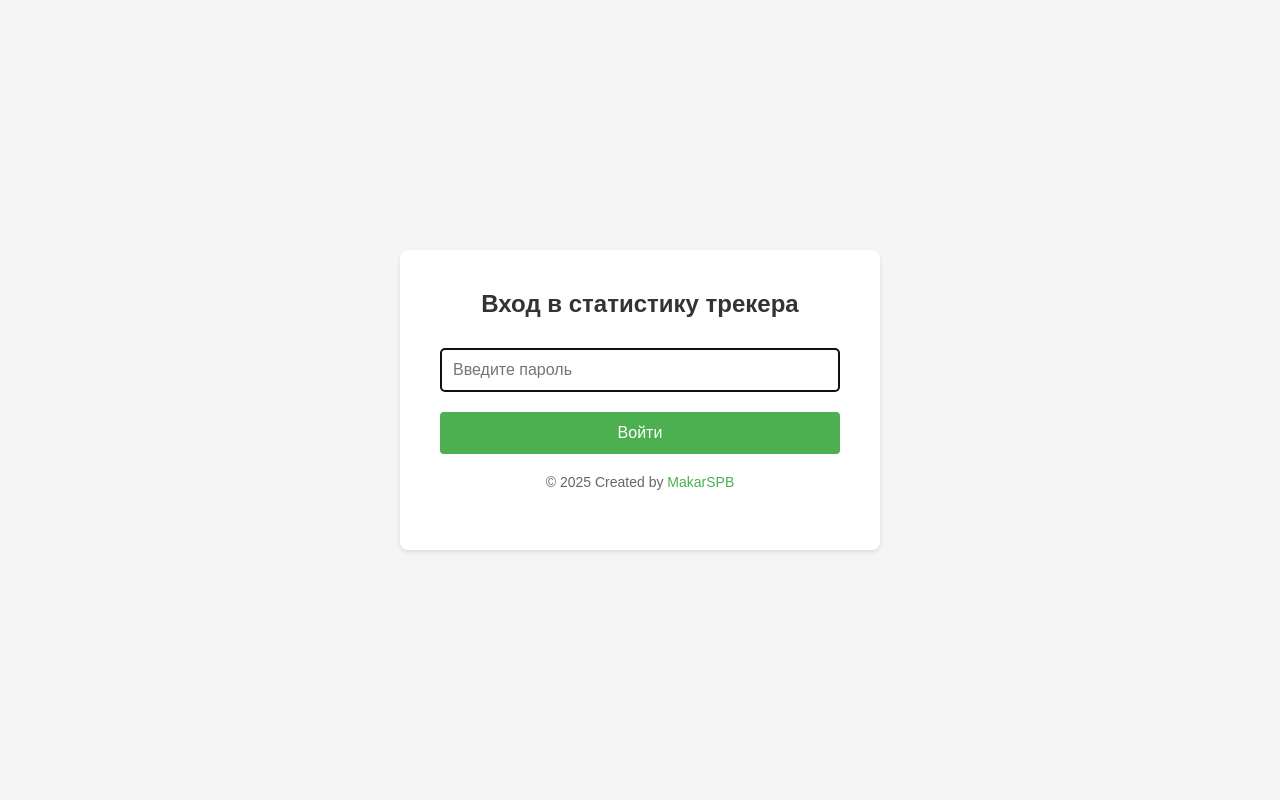
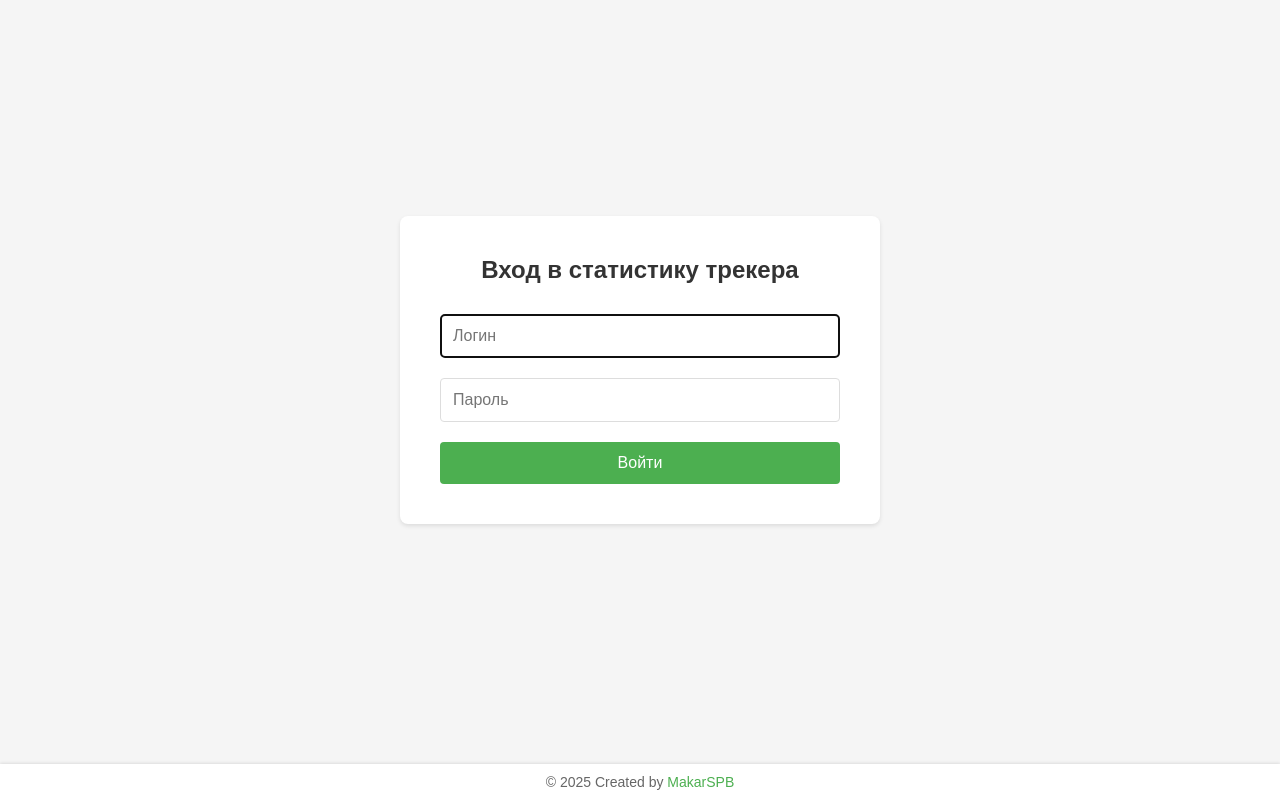
Before and after one commit to Makar-aka/retracker, a Flask app: page /login in a window 1280 px wide. Run offline with Flask 3, Linux system fonts and the light colour scheme.

Commit message:
Добавить проверку входа и обновить форму логина
В функции `login()` теперь осуществляется проверка имени пользователя и пароля с использованием значений из конфигурации. При успешном входе устанавливается сессия и происходит перенаправление на страницу статистики.

В файле `login.html` изменены стили и структура формы входа. Используется метод `POST` для отправки формы, добавлены поля для ввода имени пользователя и пароля, а также обработка сообщений об ошибках. Информация о копирайте перемещена в новый фиксированный футер.

```diff
--- a/main.py
+++ b/main.py
@@ -321,6 +321,7 @@ def login():
     if request.method == 'POST':
         username = request.form.get('username', '')
         password = request.form.get('password', '')
+        expected_username = config['STATS'].get('access_username')
         expected_password = config['STATS'].get('access_password')
         if username == expected_username and password == expected_password:
             session['logged_in'] = True
--- a/templates/login.html
+++ b/templates/login.html
@@ -14,6 +14,7 @@
             min-height: 100vh;
             background-color: #f5f5f5;
         }
+
         .login-container {
             background-color: white;
             padding: 40px;
@@ -21,23 +22,28 @@
             box-shadow: 0 2px 4px rgba(0,0,0,0.1);
             width: 100%;
             max-width: 400px;
+            margin-bottom: 60px;
         }
+
         .login-title {
             margin: 0 0 20px 0;
             text-align: center;
             color: #333;
         }
+
         .login-form {
             display: flex;
             flex-direction: column;
         }
-        .password-input {
+
+        .input-field {
             padding: 12px;
             margin: 10px 0;
             border: 1px solid #ddd;
             border-radius: 4px;
             font-size: 16px;
         }
+
         .submit-button {
             padding: 12px;
             background-color: #4CAF50;
@@ -48,25 +54,36 @@
             font-size: 16px;
             margin-top: 10px;
         }
+
             .submit-button:hover {
                 background-color: #45a049;
             }
+
         .error-message {
             color: #f44336;
             text-align: center;
             margin-top: 10px;
         }
-        .copyright {
+
+        .footer {
+            position: fixed;
+            bottom: 0;
+            left: 0;
+            width: 100%;
+            background-color: white;
+            box-shadow: 0 -1px 3px rgba(0,0,0,0.1);
+            padding: 10px 0;
             text-align: center;
-            padding: 20px;
+            font-size: 14px;
             color: #666;
-            font-size: 14px;
         }
-        .copyright a {
+
+            .footer a {
                 color: #4CAF50;
                 text-decoration: none;
             }
-        .copyright a:hover {
+
+                .footer a:hover {
                     text-decoration: underline;
                 }
     </style>
@@ -74,16 +91,22 @@
 <body>
     <div class="login-container">
         <h2 class="login-title">Вход в статистику трекера</h2>
-        <form class="login-form" method="get" action="/stat">
-            <input type="password" name="password" placeholder="Введите пароль" class="password-input" required autofocus>
+        <form class="login-form" method="post" action="{{ url_for('login') }}">
+            <input type="text" name="username" placeholder="Логин" class="input-field" required autofocus>
+            <input type="password" name="password" placeholder="Пароль" class="input-field" required>
             <button type="submit" class="submit-button">Войти</button>
         </form>
         {% if error %}
         <p class="error-message">{{ error }}</p>
         {% endif %}
-        <div class="copyright">
-            © 2025 Created by <a href="https://github.com/Makar-aka" target="_blank">MakarSPB</a>
+        {% with messages = get_flashed_messages() %}
+        {% if messages %}
+        <p class="error-message">{{ messages[0] }}</p>
+        {% endif %}
+        {% endwith %}
     </div>
+    <div class="footer">
+        © {{ current_year }} Created by <a href="https://github.com/Makar-aka" target="_blank">MakarSPB</a>
     </div>
 </body>
 </html>
```
Lines whose indentation alone changed are shown as unchanged.
